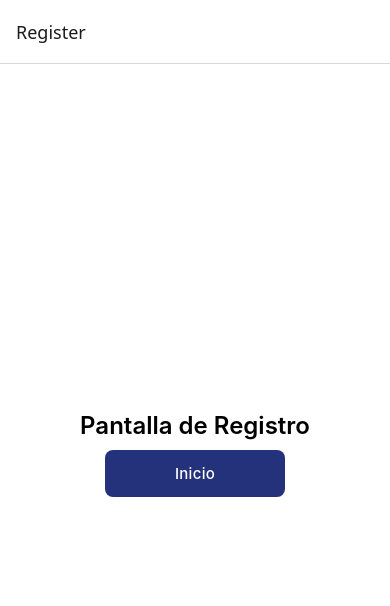
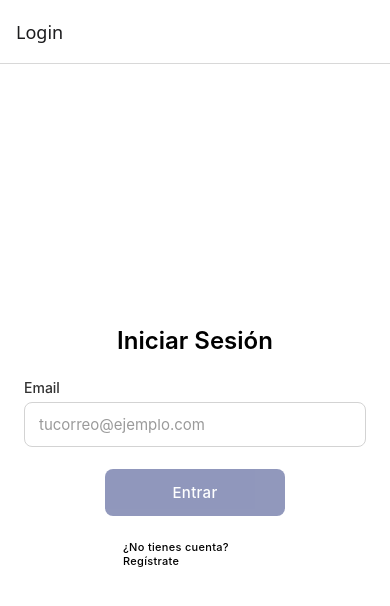
Before and after one commit to MarcoRodasW/Budget-App, a React Native app: screen /LoginScreen in a window 390 px wide. Shown: the top 606 px of the page. Built offline with nearby package versions, Linux system fonts and the light colour scheme.

Commit message:
feat: pantalla de inicio

```diff
--- /dev/null
+++ b/src/components/CustomInput.tsx
@@ -0,0 +1,61 @@
+import { useState } from 'react';
+import { StyleSheet, Text, TextInput, View } from 'react-native';
+import { CustomInputProps } from '../utils/types/InputProps';
+
+export default function CustomInput({ label, error, style, onFocus, onBlur, ...inputProps }: CustomInputProps) {
+  const [focused, setFocused] = useState(false);
+
+  return (
+    <View style={styles.container}>
+      {label && <Text style={styles.label}>{label}</Text>}
+      <TextInput
+        style={[styles.input, focused && styles.inputFocused, !!error && styles.inputError, style]}
+        placeholderTextColor="#9a9a9a"
+        onFocus={e => {
+          setFocused(true);
+          onFocus?.(e);
+        }}
+        onBlur={e => {
+          setFocused(false);
+          onBlur?.(e);
+        }}
+        {...inputProps}
+      />
+      {!!error && <Text style={styles.errorText}>{error}</Text>}
+    </View>
+  );
+}
+
+const styles = StyleSheet.create({
+  container: {
+    width: '100%',
+    marginBottom: 12,
+  },
+  label: {
+    fontSize: 14,
+    fontWeight: '500',
+    color: '#333',
+    marginBottom: 6,
+  },
+  input: {
+    borderWidth: 1,
+    borderColor: 'lightgray',
+    borderRadius: 8,
+    paddingVertical: 12,
+    paddingHorizontal: 14,
+    fontSize: 15,
+    color: '#000',
+    backgroundColor: '#fff',
+  },
+  inputFocused: {
+    borderColor: '#24327b',
+  },
+  inputError: {
+    borderColor: '#d32f2f',
+  },
+  errorText: {
+    color: '#d32f2f',
+    fontSize: 12,
+    marginTop: 4,
+  },
+});
--- a/src/navigation/StackNavigator.tsx
+++ b/src/navigation/StackNavigator.tsx
@@ -1,18 +1,21 @@
 import { createNativeStackNavigator } from '@react-navigation/native-stack';
+import Login from '../screens/Login';
 import Register from '../screens/Register';
 import Home from '../screens/Home';
 
 // Screens and the params each one receives
 export type RootStackParamList = {
+  LoginScreen: undefined;
   RegisterScreen: undefined;
-  HomeScreen: undefined;
+  HomeScreen: { email?: string } | undefined;
 };
 
 const Stack = createNativeStackNavigator<RootStackParamList>();
 
 export default function StackNavigator() {
   return (
-    <Stack.Navigator initialRouteName="RegisterScreen">
+    <Stack.Navigator initialRouteName="LoginScreen">
+      <Stack.Screen name="LoginScreen" component={Login} options={{ title: 'Login' }} />
       <Stack.Screen name="RegisterScreen" component={Register} options={{ title: 'Register' }} />
       <Stack.Screen name="HomeScreen" component={Home} options={{ title: 'Home' }} />
     </Stack.Navigator>
--- a/src/screens/Home.tsx
+++ b/src/screens/Home.tsx
@@ -5,11 +5,14 @@ import { RootStackParamList } from '../navigation/StackNavigator';
 
 type Props = NativeStackScreenProps<RootStackParamList, 'HomeScreen'>;
 
-export default function Home({ navigation }: Props) {
+export default function Home({ navigation, route }: Props) {
+  const email = route.params?.email;
+
   return (
     <View style={styles.container}>
       <Text style={styles.title}>Pantalla de Inicio</Text>
-      <CustomButton title="Ir a Registro" variant="secondary" onPress={() => navigation.navigate('RegisterScreen')} />
+      {email && <Text style={styles.email}>Bienvenido, {email}</Text>}
+      {!email && <CustomButton title="Ir a Login" variant="secondary" onPress={() => navigation.navigate('LoginScreen')} />}
     </View>
   );
 }
@@ -25,4 +28,9 @@ const styles = StyleSheet.create({
     fontSize: 24,
     fontWeight: '600',
   },
+  email: {
+    fontSize: 16,
+    color: '#24327b',
+    marginTop: 8,
+  },
 });
--- /dev/null
+++ b/src/screens/Login.tsx
@@ -0,0 +1,65 @@
+import { NativeStackScreenProps } from '@react-navigation/native-stack';
+import { useState } from 'react';
+import { KeyboardAvoidingView, Platform, StyleSheet, Text } from 'react-native';
+import CustomButton from '../components/CustomButton';
+import CustomInput from '../components/CustomInput';
+import { RootStackParamList } from '../navigation/StackNavigator';
+
+type Props = NativeStackScreenProps<RootStackParamList, 'LoginScreen'>;
+
+const EMAIL_REGEX = /^[^\s@]+@[^\s@]+\.[^\s@]+$/;
+
+export default function Login({ navigation }: Props) {
+  const [email, setEmail] = useState('');
+  const [error, setError] = useState<string>();
+
+  const handleLogin = () => {
+    const trimmed = email.trim();
+    if (!EMAIL_REGEX.test(trimmed)) {
+      setError('Ingresa un email válido');
+      return;
+    }
+    setError(undefined);
+    navigation.navigate('HomeScreen', { email: trimmed });
+  };
+
+  return (
+    <KeyboardAvoidingView style={styles.container} behavior={Platform.OS === 'ios' ? 'padding' : undefined}>
+      <Text style={styles.title}>Iniciar Sesión</Text>
+      <CustomInput
+        label="Email"
+        placeholder="tucorreo@ejemplo.com"
+        value={email}
+        onChangeText={text => {
+          setEmail(text);
+          if (error) setError(undefined);
+        }}
+        error={error}
+        keyboardType="email-address"
+        autoCapitalize="none"
+        autoCorrect={false}
+        autoComplete="email"
+        textContentType="emailAddress"
+        returnKeyType="go"
+        onSubmitEditing={handleLogin}
+      />
+      <CustomButton title="Entrar" onPress={handleLogin} disabled={!email.trim()} />
+      <CustomButton title="¿No tienes cuenta? Regístrate" variant="tertiary" onPress={() => navigation.navigate('RegisterScreen')} />
+    </KeyboardAvoidingView>
+  );
+}
+
+const styles = StyleSheet.create({
+  container: {
+    flex: 1,
+    backgroundColor: '#fff',
+    alignItems: 'center',
+    justifyContent: 'center',
+    paddingHorizontal: 24,
+  },
+  title: {
+    fontSize: 24,
+    fontWeight: '600',
+    marginBottom: 24,
+  },
+});
--- /dev/null
+++ b/src/utils/types/InputProps.ts
@@ -0,0 +1,6 @@
+import { TextInputProps } from 'react-native';
+
+export type CustomInputProps = TextInputProps & {
+  label?: string;
+  error?: string;
+};
```
